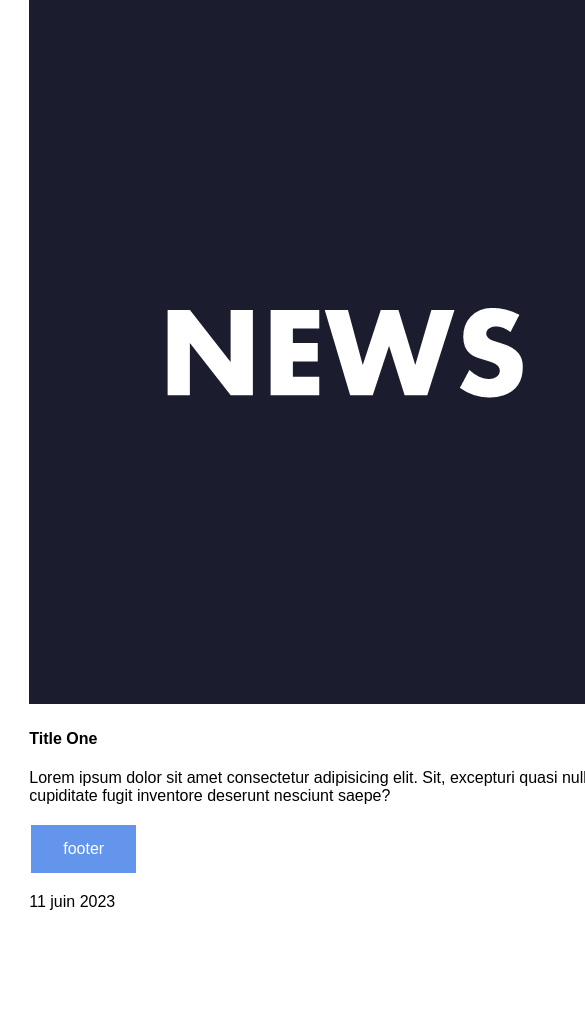
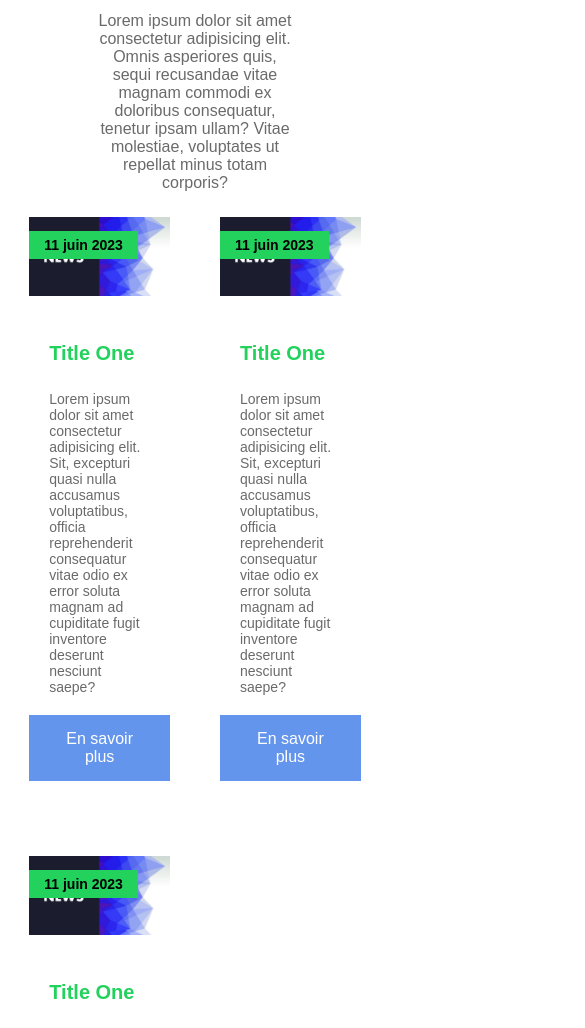
Before and after one commit to sarterni/projet-musique-vincent, a plain HTML site: page html/NewsPage.html in a window 390 px wide. Shown: the part 99-1127 px from the top of the page, 585 px wide, since content can reach past the window. Before the commit the page ends 1051 px from the top, so only its background shows below. Drawn offline with Linux system fonts and the light colour scheme.

Commit message:
Page actualité terminée

```diff
--- a/css/NewsPage.css
+++ b/css/NewsPage.css
@@ -57,6 +57,7 @@ li a:hover:not(.active) {
 .blog-section {
     width: 100%;
 }
+
 .blog-section .content-blog {
     width: 85%;
     margin: 20px auto;
@@ -69,16 +70,18 @@ li a:hover:not(.active) {
     margin: auto;
 
 }
-.blog-section .content-blog .title h2 {
+
+.blog-section .content-blog .title h1 {
     font-size: 40px;
     color: #23d25d;
     text-transform: uppercase;
 
 }
+
 .blog-section .content-blog .title p {
     font-size: 20px;
     color: #6a6a6a;
-margin-top: 20px;
+    margin-top: 20px;
 }
 
 .blog-section .content-blog .cards-blog {
@@ -88,12 +91,50 @@ margin-top: 20px;
     margin: 25px auto;
 
 }
+
 .blog-section .content-blog .cards-blog .card {
     width: 100%;
     background: color #f7f7f7;
     position: relative;
 
 }
+
+.blog-section .content-blog .cards-blog .card img {
+    width: 100%;
+    height: auto;
+
+}
+
+.blog-section .content-blog .cards-blog .card .blog-article {
+    padding: 15px 20px;
+
+}
+
+.blog-section .content-blog .cards-blog .card .blog-article h4 {
+    font-size: 24px;
+    color: #23d25d;
+
+}
+
+.blog-section .content-blog .cards-blog .card .blog-article p {
+    font-size: 16px;
+    margin: 10px 0px;
+    color: #6a6a6a;
+
+}
+
+.blog-section .content-blog .cards-blog .card .posted-date p {
+    font-weight: 600;
+    position: absolute;
+    top: 0;
+    left: 0;
+    display: inline-block;
+    background-color: #23d25d;
+    padding: 6px 15px;
+
+}
+
+
 
 .viewmore-btn {
     border: none;
@@ -106,4 +147,50 @@ margin-top: 20px;
     font-size: 16px;
     margin: 4px 2px;
     cursor: pointer;
+    display: block;
+    margin: 0 auto;
+    margin-top: 20px;
 }
+
+
+.viewmore-btn {
+    position: relative;
+    top: -25px;
+}
+
+.viewmore-btn:hover {
+    background-color: #04AA6D;
+    color: white;
+}
+
+
+@media screen and (max-width: 768px) {
+    .blog-section .content-blog .cards-blog {
+        grid-template-columns: repeat(2, 1fr);
+    }
+
+    .blog-section .content-blog .title h2 {
+        font-size: 30px;
+    }
+
+    .blog-section .content-blog .title p {
+        font-size: 16px;
+    }
+
+    .blog-section .content-blog .cards-blog .card .blog-article h4 {
+        font-size: 20px;
+    }
+
+    .blog-section .content-blog .cards-blog .card .blog-article p {
+        font-size: 14px;
+    }
+
+    .blog-section .content-blog .cards-blog .card .posted-date p {
+        font-size: 14px;
+    }
+}
+
+
+.blog-section {
+    margin-top: 10%;
+}
--- a/html/NewsPage.html
+++ b/html/NewsPage.html
@@ -29,6 +29,7 @@
         <div class="content-blog">
             <div class="title">
                 <h1>Titre</h1>
+                <P>Lorem ipsum dolor sit amet consectetur adipisicing elit. Omnis asperiores quis, sequi recusandae vitae magnam commodi ex doloribus consequatur, tenetur ipsam ullam? Vitae molestiae, voluptates ut repellat minus totam corporis?</P>
             </div>
             <div class="cards-blog">
                 <div class="card">
@@ -43,7 +44,7 @@
                     </div>
                     <div class="view-more">
                         <a href="../https://www.youtube.com/" style="text-decoration:none">
-                            <button class="viewmore-btn">footer</button>
+                            <button class="viewmore-btn">En savoir plus</button>
                         </a>
 
                     </div>
@@ -63,7 +64,7 @@
                     </div>
                     <div class="view-more">
                         <a href="https://www.youtube.com/" style="text-decoration:none">
-                            <button class="viewmore-btn">footer</button>
+                            <button class="viewmore-btn">En savoir plus</button>
                         </a>
 
                     </div>
@@ -84,7 +85,7 @@
                     </div>
                     <div class="view-more">
                         <a href="https://www.youtube.com/" style="text-decoration:none">
-                            <button class="viewmore-btn">footer</button>
+                            <button class="viewmore-btn">En savoir plus</button>
                         </a>
 
                     </div>
```
